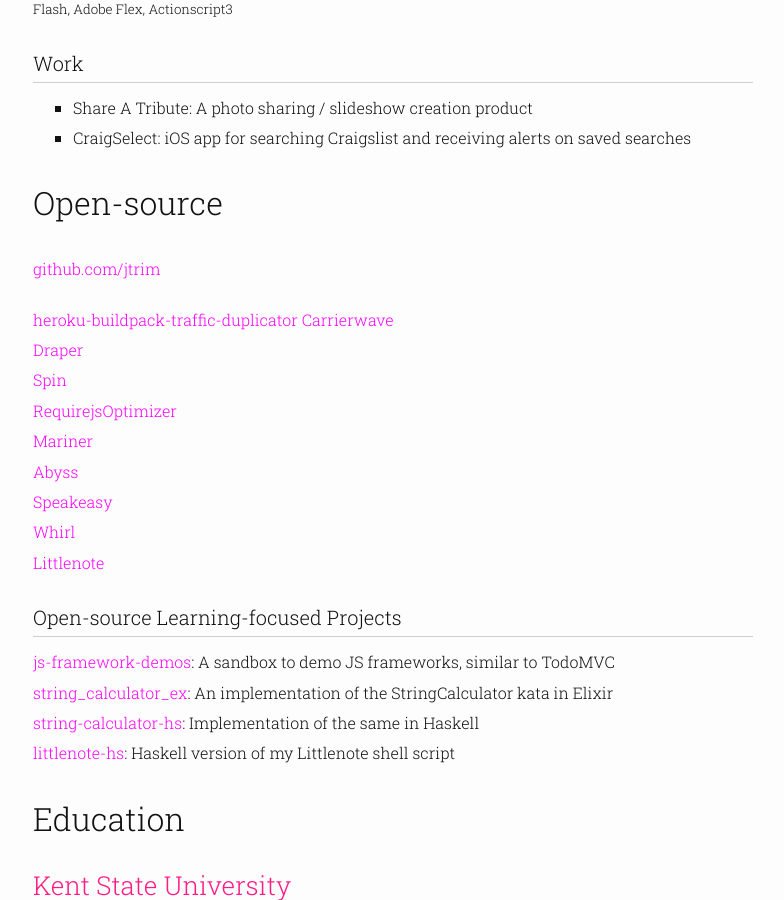
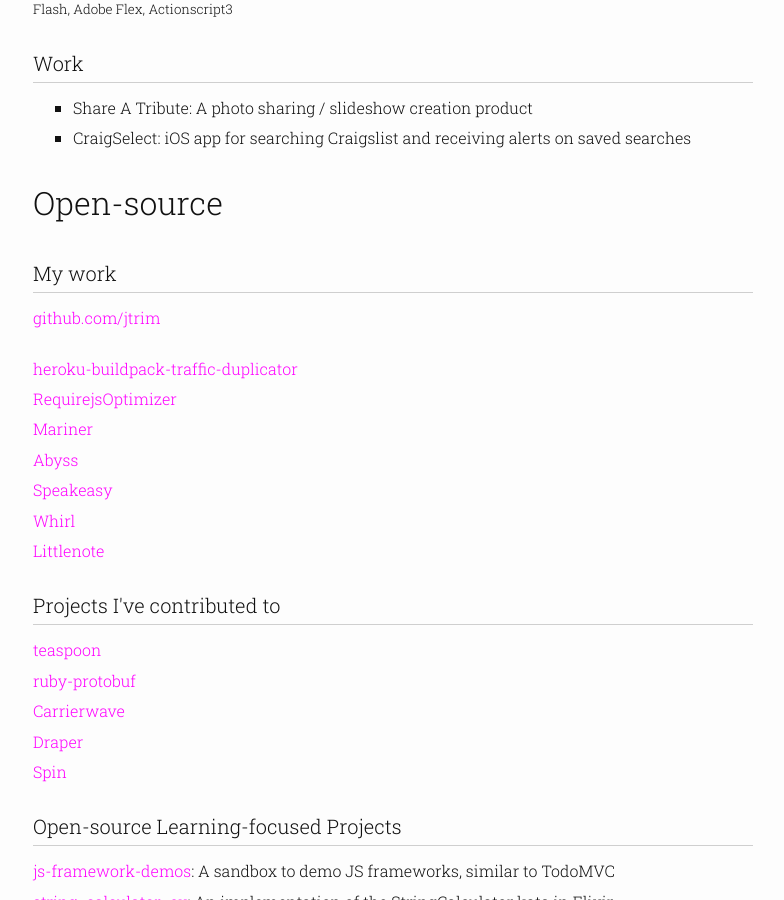
Before and after one commit to jtrim/jtrim.github.io, a Jekyll site: the page built from resume.md, in a window 1280 px wide and 900 px high, scrolled down 4565 px. Shown: the whole window, without its empty margins (247-1031 px from the left). Built offline with Jekyll 4.4.1, drawn with Linux system fonts in a browser that asks for light colours; some web fonts are replaced.

Commit message:
Restructure "Open Source"

```diff
--- a/resume.md
+++ b/resume.md
@@ -132,18 +132,25 @@
 
 ## Open-source
 
+#### My work
+
 [github.com/jtrim](https://github.com/jtrim)
 
 [heroku-buildpack-traffic-duplicator](https://github.com/jtrim/heroku-buildpack-traffic-duplicator)
-[Carrierwave](https://github.com/carrierwaveuploader/carrierwave)<br>
-[Draper](https://github.com/drapergem/draper)<br>
-[Spin](https://github.com/jstorimer/spin)<br>
-[RequirejsOptimizer](https://github.com/jtrim/requirejs_optimizer)<br>
-[Mariner](https://github.com/jtrim/mariner)<br>
-[Abyss](https://github.com/jtrim/abyss)<br>
-[Speakeasy](https://github.com/jtrim/speakeasy)<br>
-[Whirl](https://github.com/jtrim/whirl)<br>
+[RequirejsOptimizer](https://github.com/jtrim/requirejs_optimizer)
+[Mariner](https://github.com/jtrim/mariner)
+[Abyss](https://github.com/jtrim/abyss)
+[Speakeasy](https://github.com/jtrim/speakeasy)
+[Whirl](https://github.com/jtrim/whirl)
 [Littlenote](https://github.com/jtrim/littlenote)
+
+#### Projects I've contributed to
+
+[teaspoon](https://github.com/modeset/teaspoon)
+[ruby-protobuf](https://github.com/ruby-protobuf/protobuf)
+[Carrierwave](https://github.com/carrierwaveuploader/carrierwave)
+[Draper](https://github.com/drapergem/draper)
+[Spin](https://github.com/jstorimer/spin)
 
 #### Open-source Learning-focused Projects
 
```
